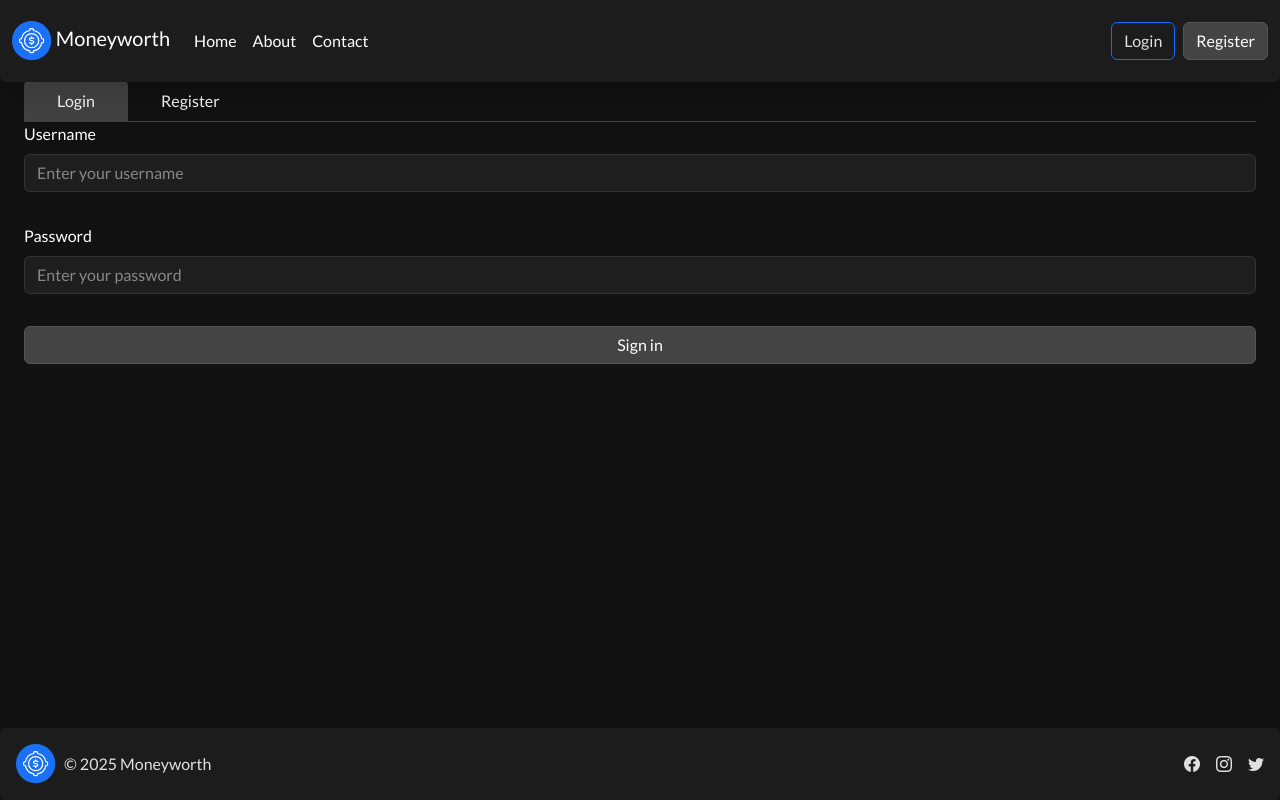
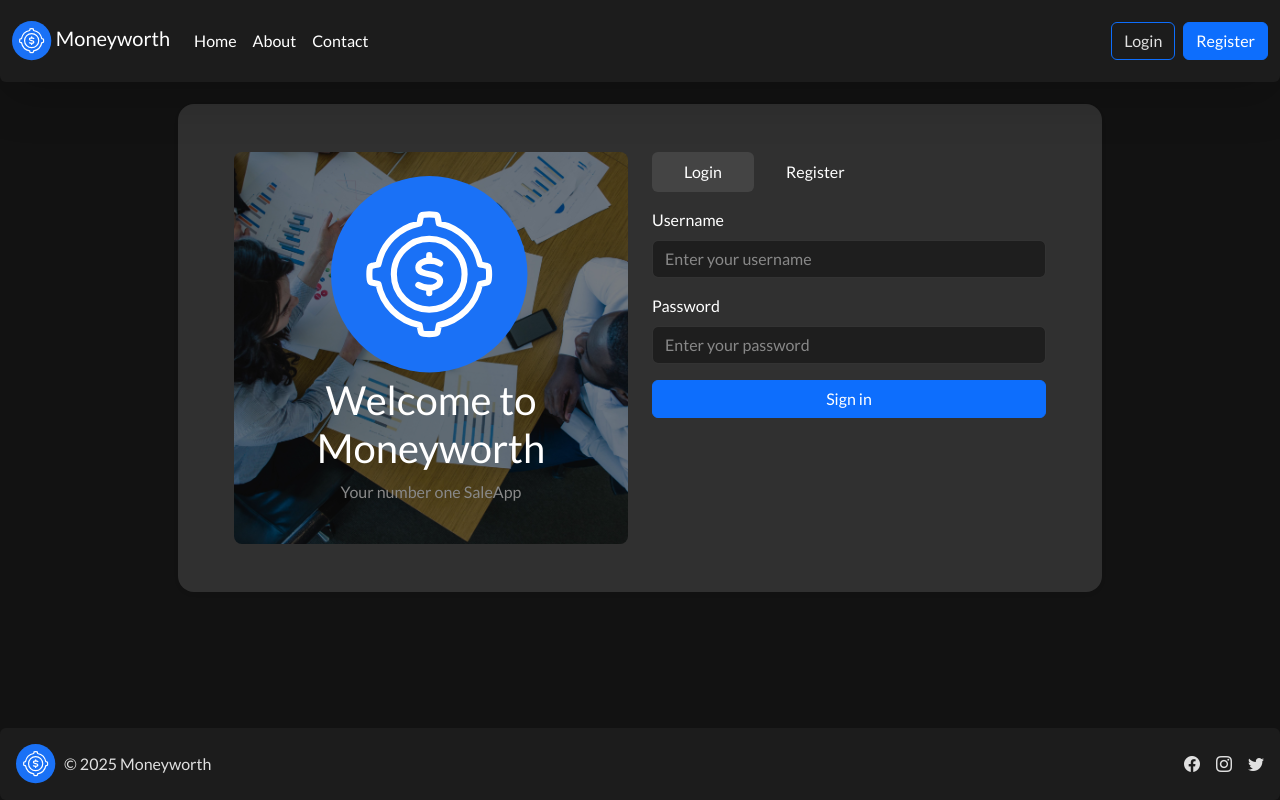
Before and after one commit to Goodvibes74/SDP_website, a Django app: page /login/ in a window 1280 px wide. Run offline with Django 5.2, Linux system fonts and the light colour scheme; some libraries are stand-ins or nearby versions.

Commit message:
Refactor code structure for improved readability and maintainability

```diff
--- a/sdp_project/templates/core/login_and_register.html
+++ b/sdp_project/templates/core/login_and_register.html
@@ -1,9 +1,50 @@
 {% extends "core/base.html" %}
+{% load static %}
 
-{% block title %}Log In{% endblock %}
+{% block extra_head %}
+  <link rel="stylesheet" href="{% static 'css/login_register.css' %}">
+{% endblock %}
+
+{% block title %}Authentication{% endblock %}
 
 {% block content %}
-  <ul class="nav nav-tabs" id="authTab" role="tablist">
+
+  <div class="container py-5 px-5 bg-dark rounded-4 shadow-sm mt-4 w-75 mx-auto">
+    <div class="row g-4 justify-content-center px-2">
+      <div class="col-md-6">
+        <div class="container"
+             style="
+                    background-image: url('{% static 'images/login.jpg' %}');
+                    background-size: cover;
+                    background-position: center;
+                    height: 100%;
+                    border-radius: 0.5rem;
+                    background-blend-mode: overlay;
+                    background-color: rgba(0, 0, 0, 0.5);
+                     ">
+          <div class="d-flex flex-column justify-content-center py-4 align-items-center h-100 text-white">
+            <svg xmlns="http://www.w3.org/2000/svg" width="200" height="200" viewBox="0 0 49 49" fill="none">
+              <rect width="48.1311" height="48.13" rx="24.065" fill="#1A71F6"/>
+              <g clip-path="url(#clip0_72_750)">
+                <path d="M22.0273 9.93765V9.93565C22.0527 9.83032 22.0787 9.71698 22.1707 9.65898C22.3453 9.54765 22.814 9.39832 24.0653 9.39832C25.3167 9.39832 25.7853 9.54765 25.96 9.65898C26.052 9.71698 26.078 9.83032 26.1027 9.93565V9.93765C26.168 10.2156 26.306 10.8383 26.436 11.6196C31.5307 12.5843 35.546 16.5996 36.5107 21.6936C37.0746 21.7874 37.6356 21.8986 38.1927 22.027H38.1947C38.3 22.0523 38.4133 22.0783 38.4713 22.1703C38.5827 22.3456 38.732 22.8136 38.732 24.065C38.732 25.3163 38.5827 25.785 38.4713 25.9596C38.4133 26.0516 38.3 26.0776 38.1947 26.1023H38.1927C37.6356 26.2307 37.0746 26.3419 36.5107 26.4356C35.546 31.5303 31.5307 35.5456 26.4367 36.5103C26.3429 37.0743 26.2318 37.6352 26.1033 38.1923V38.1943C26.078 38.2996 26.052 38.413 25.96 38.471C25.7847 38.5823 25.3167 38.7316 24.0653 38.7316C22.814 38.7316 22.3453 38.5823 22.1707 38.471C22.0787 38.413 22.0527 38.2996 22.028 38.1943V38.1923C21.8996 37.6352 21.7884 37.0743 21.6947 36.5103C16.6 35.5456 12.5847 31.5303 11.62 26.4363C11.056 26.3426 10.4951 26.2314 9.93802 26.103H9.93601C9.83068 26.0776 9.71735 26.0516 9.65935 25.9596C9.54802 25.785 9.39868 25.3163 9.39868 24.065C9.39868 22.8136 9.54802 22.345 9.65935 22.1703C9.71735 22.0783 9.83068 22.0523 9.93601 22.0276H9.93802C10.4951 21.8992 11.056 21.7881 11.62 21.6943C12.5847 16.5996 16.6 12.5843 21.694 11.6196C21.8247 10.8383 21.9627 10.2156 22.0273 9.93765Z" stroke="white" stroke-width="1.5" stroke-linecap="round" stroke-linejoin="round"/>
+                <path d="M15.3987 24.065C15.3987 28.8516 19.2787 32.7316 24.0653 32.7316C28.852 32.7316 32.732 28.8516 32.732 24.065C32.732 19.2783 28.852 15.3983 24.0653 15.3983C19.2787 15.3983 15.3987 19.2783 15.3987 24.065Z" stroke="white" stroke-width="1.5" stroke-linecap="round" stroke-linejoin="round"/>
+                <path d="M26.732 21.4456C26.732 21.4456 25.6653 20.7316 24.0653 20.7316C22.732 20.7316 21.3987 21.4456 21.3987 22.3983C21.3987 24.779 26.732 23.351 26.732 25.7316C26.732 26.6843 25.3987 27.3983 24.0653 27.3983C22.4653 27.3983 21.3987 26.6843 21.3987 26.6843" stroke="white" stroke-width="1.5" stroke-linecap="round" stroke-linejoin="round"/>
+                <path d="M24.0654 20.7316V19.3983" stroke="white" stroke-width="1.5" stroke-linecap="round" stroke-linejoin="round"/>
+                <path d="M24.0654 28.7316V27.3983" stroke="white" stroke-width="1.5" stroke-linecap="round" stroke-linejoin="round"/>
+              </g>
+              <defs>
+                <clipPath id="clip0_72_750">
+                  <rect width="32" height="32" fill="white" transform="translate(8.06543 8.065)"/>
+                </clipPath>
+              </defs>
+            </svg>
+            <h2 class="text-center">Welcome to Moneyworth</h2>
+            <p class="text-center text-muted">Your number one SaleApp</p>
+          </div>
+        </div>
+      </div>
+      <div class="col-md-6">
+        <ul class="nav nav-pills mb-3" id="authTab" role="tablist">
           <li class="nav-item" role="presentation">
             <button class="nav-link active" id="login-tab" data-bs-toggle="tab" data-bs-target="#login-tab-pane" type="button" role="tab" aria-controls="login-tab-pane" aria-selected="true">Login</button>
           </li>
@@ -11,23 +52,22 @@
             <button class="nav-link" id="register-tab" data-bs-toggle="tab" data-bs-target="#register-tab-pane" type="button" role="tab" aria-controls="register-tab-pane" aria-selected="false">Register</button>
           </li>
         </ul>
-
         <div class="tab-content" id="authTabContent">
           <!-- Login Tab -->
-    <div class="tab-pane fade show active" id="login-tab-pane" role="tabpanel" aria-labelledby="login-tab" tabindex="0">
-      <form method="post" action="{% url 'login' %}" class="row g-3">
+          <div class="tab-pane fade show active" id="login-tab-pane" role="tabpanel" aria-labelledby="login-tab">
+            <form method="post" action="{% url 'login' %}" class="needs-validation" novalidate>
               {% csrf_token %}
               <div class="mb-3">
                 <label for="inputUsername" class="form-label">Username</label>
                 <input type="text" class="form-control" id="inputUsername" name="username" placeholder="Enter your username" required>
+                <div class="invalid-feedback">Please enter your username.</div>
               </div>
               <div class="mb-3">
                 <label for="inputPassword" class="form-label">Password</label>
                 <input type="password" class="form-control" id="inputPassword" name="password" placeholder="Enter your password" required>
+                <div class="invalid-feedback">Please enter your password.</div>
               </div>
-        <div class="col-12">
               <button type="submit" class="btn btn-primary w-100">Sign in</button>
-        </div>
               {% if login_error %}
                 <div class="alert alert-danger mt-3">{{ login_error }}</div>
               {% endif %}
@@ -35,32 +75,36 @@
           </div>
 
           <!-- Register Tab -->
-    <div class="tab-pane fade" id="register-tab-pane" role="tabpanel" aria-labelledby="register-tab" tabindex="0">
-      <form method="post" action="{% url 'register' %}" class="row g-3">
+          <div class="tab-pane fade" id="register-tab-pane" role="tabpanel" aria-labelledby="register-tab">
+            <form method="post" action="{% url 'register' %}" class="needs-validation" novalidate>
               {% csrf_token %}
               <div class="mb-3">
                 <label for="registerUsername" class="form-label">Username</label>
                 <input type="text" class="form-control" id="registerUsername" name="username" placeholder="Enter your username" required>
+                <div class="invalid-feedback">Please enter a username.</div>
               </div>
               <div class="mb-3">
                 <label for="registerEmail" class="form-label">Email</label>
                 <input type="email" class="form-control" id="registerEmail" name="email" placeholder="Enter your email" required>
+                <div class="invalid-feedback">Please enter a valid email address.</div>
               </div>
               <div class="mb-3">
                 <label for="registerPassword" class="form-label">Password</label>
                 <input type="password" class="form-control" id="registerPassword" name="password1" placeholder="Enter your password" required>
+                <div class="invalid-feedback">Please enter a password.</div>
               </div>
               <div class="mb-3">
                 <label for="confirmPassword" class="form-label">Confirm Password</label>
                 <input type="password" class="form-control" id="confirmPassword" name="password2" placeholder="Confirm your password" required>
+                <div class="invalid-feedback">Please confirm your password.</div>
               </div>
-        <div class="col-12">
               <button type="submit" class="btn btn-primary w-100">Register</button>
-        </div>
               {% if register_error %}
                 <div class="alert alert-danger mt-3">{{ register_error }}</div>
               {% endif %}
             </form>
+          </div>
+        </div>
       </div>
   </div>
 
@@ -73,10 +117,6 @@
       background-color: #1e1e1e;
       color: #ffffff;
       border-color: #333333;
-    }
-    .dark-mode .btn-primary {
-      background-color: #444444;
-      border-color: #555555;
     }
     .dark-mode .nav-link {
       color: #ffffff;
@@ -92,6 +132,18 @@
   <script>
     document.addEventListener('DOMContentLoaded', function () {
       document.body.classList.add('dark-mode');
+
+      // Bootstrap validation
+      const forms = document.querySelectorAll('.needs-validation');
+      Array.from(forms).forEach(function (form) {
+        form.addEventListener('submit', function (event) {
+          if (!form.checkValidity()) {
+            event.preventDefault();
+            event.stopPropagation();
+          }
+          form.classList.add('was-validated');
+        }, false);
+      });
     });
   </script>
 {% endblock %}
```
Also changed, not shown: sdp_project/core/migrations/0003_alter_sale_status.py (added), sdp_project/db.sqlite3, sdp_project/static/images/login.jpg (added). Lines whose indentation alone changed are shown as unchanged.
